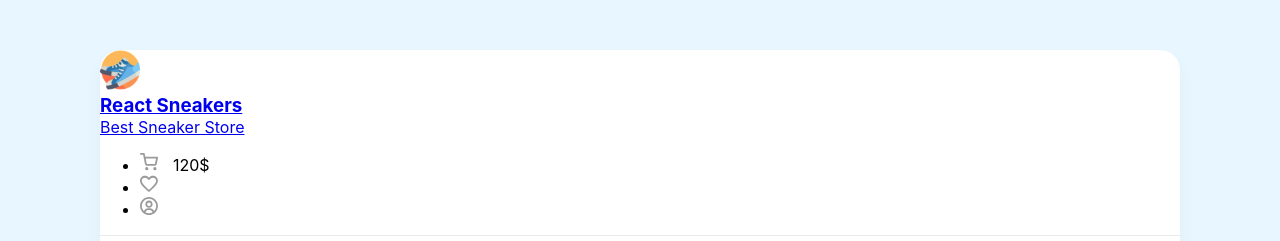
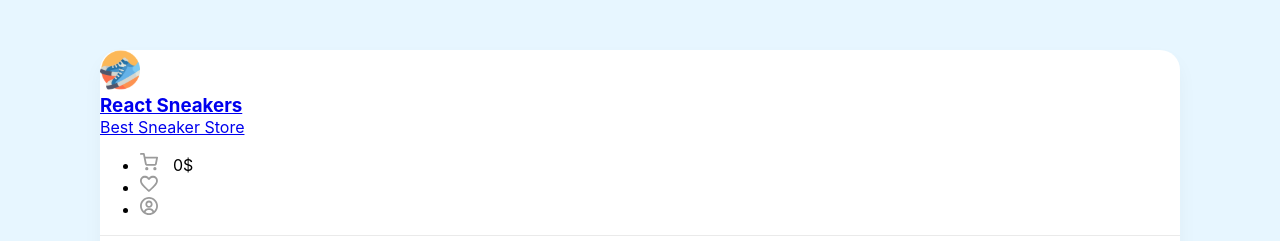
Before and after one commit to artmnq/React-Sneakers, a React (Create React App) app: page / in a window 1280 px wide. Shown: the top 241 px of the page. Built offline with nearby package versions, Linux system fonts and the light colour scheme; no server answers.

Commit message:
feat: add hook totalprice

```diff
--- a/src/components/Card/index.js
+++ b/src/components/Card/index.js
@@ -1,7 +1,7 @@
 import React from "react";
 import ContentLoader from "react-content-loader";
 
-import AppContext from "../../context";
+import AppContext from "../../context.js";
 
 import styles from "./Card.module.scss";
 
@@ -66,7 +66,9 @@ function Card({
             <img
               className={styles.plus}
               onClick={onClickPlus}
-              src={isItemAdded(id) ? "/img/btn-checked" : "/img/btn-plus.svg"}
+              src={
+                isItemAdded(id) ? "/img/btn-checked.svg" : "/img/btn-plus.svg"
+              }
               alt="Add"
             />
           </div>
--- a/src/components/Drawer.js
+++ b/src/components/Drawer.js
@@ -2,12 +2,12 @@ import React from "react";
 import axios from "axios";
 
 import Info from "./info";
-import AppContext from "../context";
+import { useCart } from "../hooks/useCart";
 
 const delay = (ms) => new Promise((resolve) => setTimeout(resolve, ms));
 
 function Drawer({ onClose, onRemove, items = [] }) {
-  const { cartItems, setCartItems } = React.useContext(AppContext);
+  const { cartItems, setCartItems, totalPrice } = useCart();
   const [orderId, setOrderId] = React.useState(null);
   const [isOrderComplete, setIsOrderComplete] = React.useState(false);
   const [isLoading, setIsLoading] = React.useState(false);
@@ -82,12 +82,12 @@ function Drawer({ onClose, onRemove, items = [] }) {
                 <li>
                   <span>Total:</span>
                   <div></div>
-                  <b>200$ </b>
+                  <b>{totalPrice} $</b>
                 </li>
                 <li>
-                  <span>Tax 10%:</span>
+                  <span>Tax 5%:</span>
                   <div></div>
-                  <b>20$. </b>
+                  <b>{totalPrice * 0.05} $</b>
                 </li>
               </ul>
               <button
--- a/src/components/Header.js
+++ b/src/components/Header.js
@@ -1,6 +1,10 @@
+import React from "react";
 import { Link } from "react-router-dom";
+import { useCart } from "../hooks/useCart";
 
 function Header(props) {
+  const { totalPrice } = useCart();
+
   return (
     <header className="d-flex justify-between align-center p-40">
       <Link to="/">
@@ -15,7 +19,7 @@ function Header(props) {
       <ul className="d-flex">
         <li onClick={props.onClickCart} className="mr-30 cu-p">
           <img src="/img/cart.svg" alt="cart" height={18} width={18} />
-          <span>120$</span>
+          <span>{totalPrice}$</span>
         </li>
         <li className="mr-20 cu-p">
           <Link to="/favourites">
--- /dev/null
+++ b/src/hooks/useCart.js
@@ -0,0 +1,9 @@
+import React from "react";
+import AppContext from "../context";
+
+export const useCart = () => {
+  const { cartItems, setCartItems } = React.useContext(AppContext);
+  const totalPrice = cartItems.reduce((sum, obj) => obj.price + sum, 0);
+
+  return { cartItems, setCartItems, totalPrice };
+};
```
